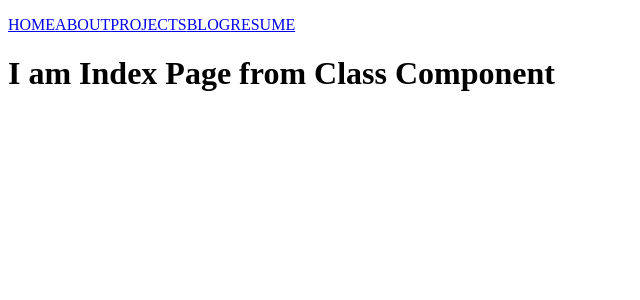
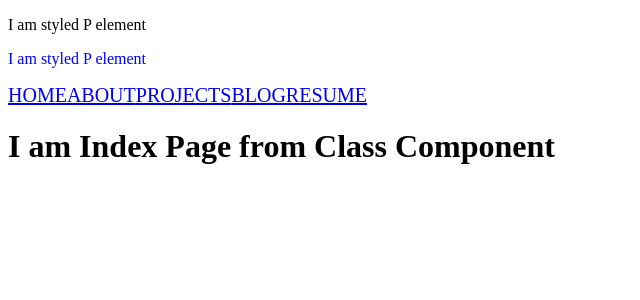
Before and after one commit to HyeeunMok/hyeeun_mok_portfolio, a Next.js app: page / in a window 1280 px wide. Shown: the top 300 px of the page, without its empty margins (0-640 px from the left). Built offline with nearby package versions, Linux system fonts and the light colour scheme.

Commit message:
adding .scss

```diff
--- a/components/shared/Header.js
+++ b/components/shared/Header.js
@@ -1,5 +1,7 @@
 import React from 'react';
 import Link from 'next/link';
+
+import '../../styles/main.scss';
 
 class Header extends React.Component {
     render() {
@@ -10,8 +12,10 @@
             <React.Fragment>
                 <p>{ title }</p>
                 {this.props.children}
+                <p className='customClass'>I am styled P element</p>
+                <p className='customClassFromFile'>I am styled P element</p>
                 <Link href="/">
-                    <a>HOME</a>
+                    <a style={{'fontSize': '20px'}}>HOME</a>
                 </Link>
 
                 <Link href="/about">
@@ -29,6 +33,18 @@
                 <Link href="/resume">
                     <a>RESUME</a>
                 </Link>
+                <style jsx>
+                {
+                    `
+                    a {
+                        font-size: 20px;
+                    };
+                    .customClass {
+                        color: red;
+                    }
+                    `
+                }
+                </style>
             </React.Fragment>
 
         )
--- /dev/null
+++ b/next.config.js
@@ -0,0 +1,3 @@
+// next.config.js
+const withSass = require('@zeit/next-sass')
+module.exports = withSass()
--- a/package.json
+++ b/package.json
@@ -43,7 +43,7 @@
     "mongoose": "^5.3.12",
     "next": "^7.0.2",
     "next-routes": "^1.4.2",
-    "node-sass": "^4.9.4",
+    "node-sass": "^4.11.0",
     "optimize-css-assets-webpack-plugin": "^5.0.1",
     "react": "^16.6.0",
     "react-datepicker": "^1.8.0",
--- /dev/null
+++ b/styles/main.scss
@@ -0,0 +1,7 @@
+.customClassFromFile {
+    color: blue;
+}
+
+.fromPage {
+    font-size: 50px;
+}
```
